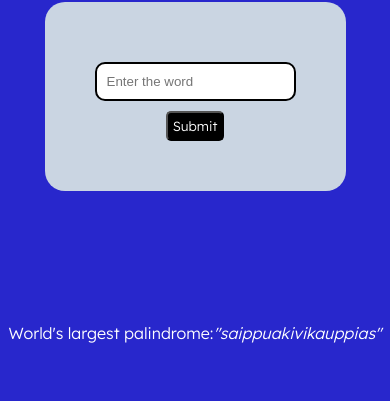
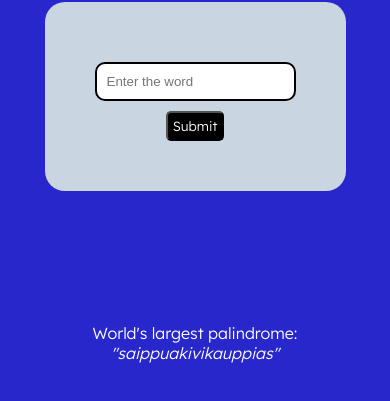
Before and after one commit to Mukul0909/Palindrome-checker, a plain HTML site: page index.html in a window 390 px wide. Shown: the part 89-490 px from the top of the page. Drawn offline with Linux system fonts and the light colour scheme.

Commit message:
Update style.css

```diff
--- a/style.css
+++ b/style.css
@@ -40,6 +40,7 @@ button{
 
 .fun-fact{
     display: flex;
+    flex-direction: row;
     justify-content: flex-end;
     align-items: flex-end;
     margin-top: 100px;
@@ -50,3 +51,13 @@ button{
     color: white;
     font-family: 'Lexend','sans-serif';
 }
+
+@media only screen and (max-width: 500px) {
+    .fun-fact{
+        display: flex;
+        flex-direction: column;
+  }
+    i{
+        margin: 0 auto;
+    }
+}
```
